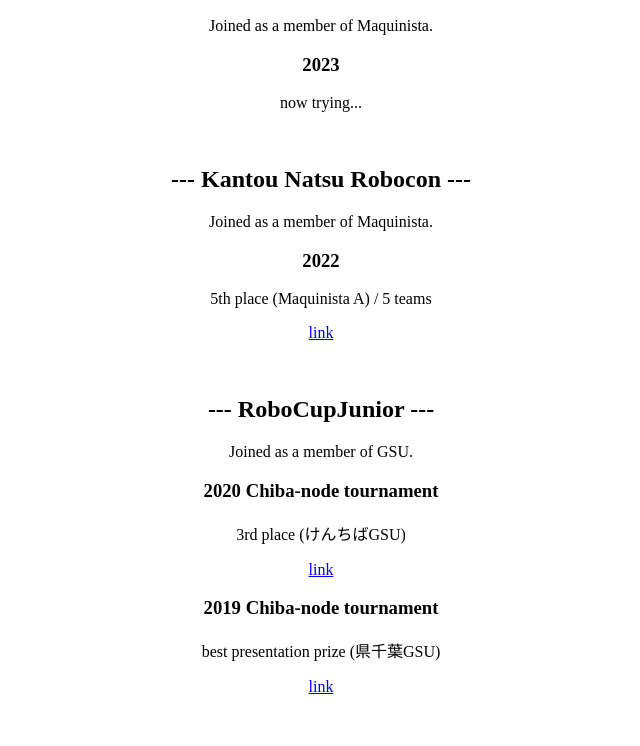
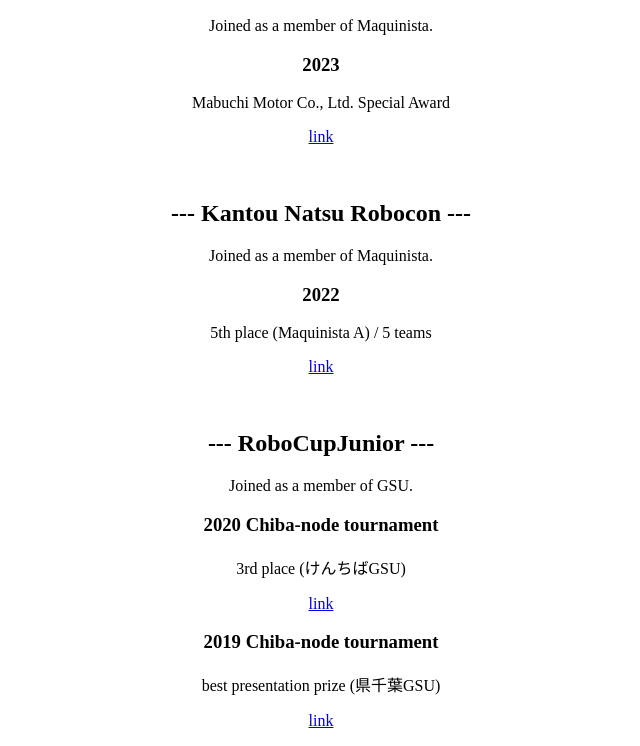
Before and after one commit to spark-s-s/spark-s-s.github.io, a plain HTML site: page contests/index.html in a window 1280 px wide. Shown: the part 110-856 px from the top of the page, without its empty margins (319-959 px from the left). Before the commit the page ends 822 px from the top, so only its background shows below. Drawn offline with Linux system fonts and the light colour scheme.

Commit message:
update nhk

```diff
--- a/contests/index.html
+++ b/contests/index.html
@@ -14,7 +14,8 @@
     <h2>--- NHK Robocon ---</h2>
     <p>Joined as a member of Maquinista.</p>
     <h3>2023</h3>
-    <p>now trying...</p>
+    <p>Mabuchi Motor Co., Ltd. Special Award</p>
+    <p><a href="https://official-robocon.com/history/gakusei/">link</a></p>
     <br>
     <h2>--- Kantou Natsu Robocon ---</h2>
     <p>Joined as a member of Maquinista.</p>
```
